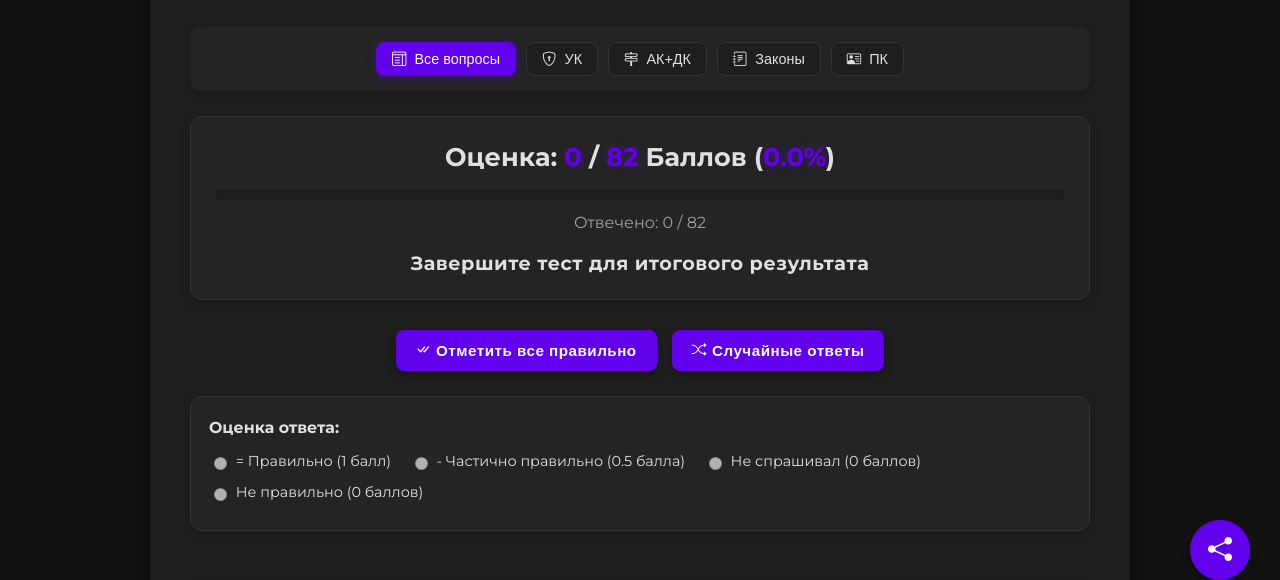
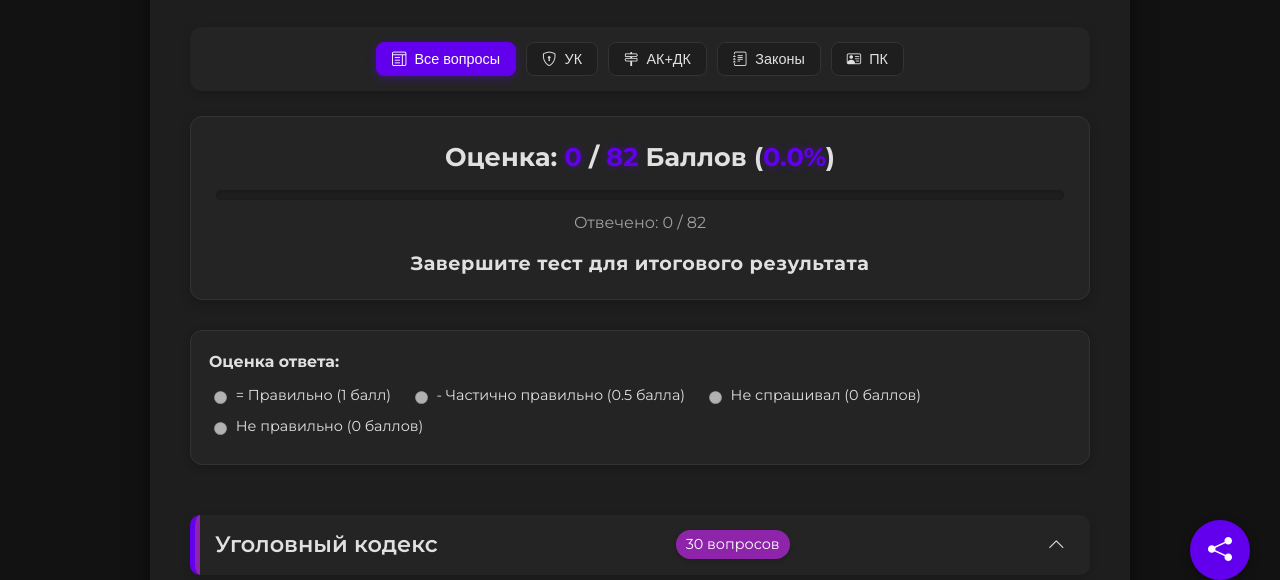
Before and after one commit to TheSashaDev/sai-site, a plain HTML site: page index.html in a window 1280 px wide. Shown: the part 190-770 px from the top of the page. Drawn offline with nearby package versions, Linux system fonts and the light colour scheme.

Commit message:
Add files via upload

```diff
--- a/index.html
+++ b/index.html
@@ -42,11 +42,10 @@
         </div>
 
         <!-- Test action buttons -->
-        <div class="test-actions">
+        <div class="test-actions" style="display: none;">
             <button id="mark-all-correct"><i class="bi bi-check-all"></i> Отметить все правильно</button>
             <button id="randomize-answers"><i class="bi bi-shuffle"></i> Случайные ответы</button>
         </div>
-
         <div class="legend">
             <strong>Оценка ответа:</strong>
             <span><input type="radio" disabled> = Правильно (1 балл)</span>
```
